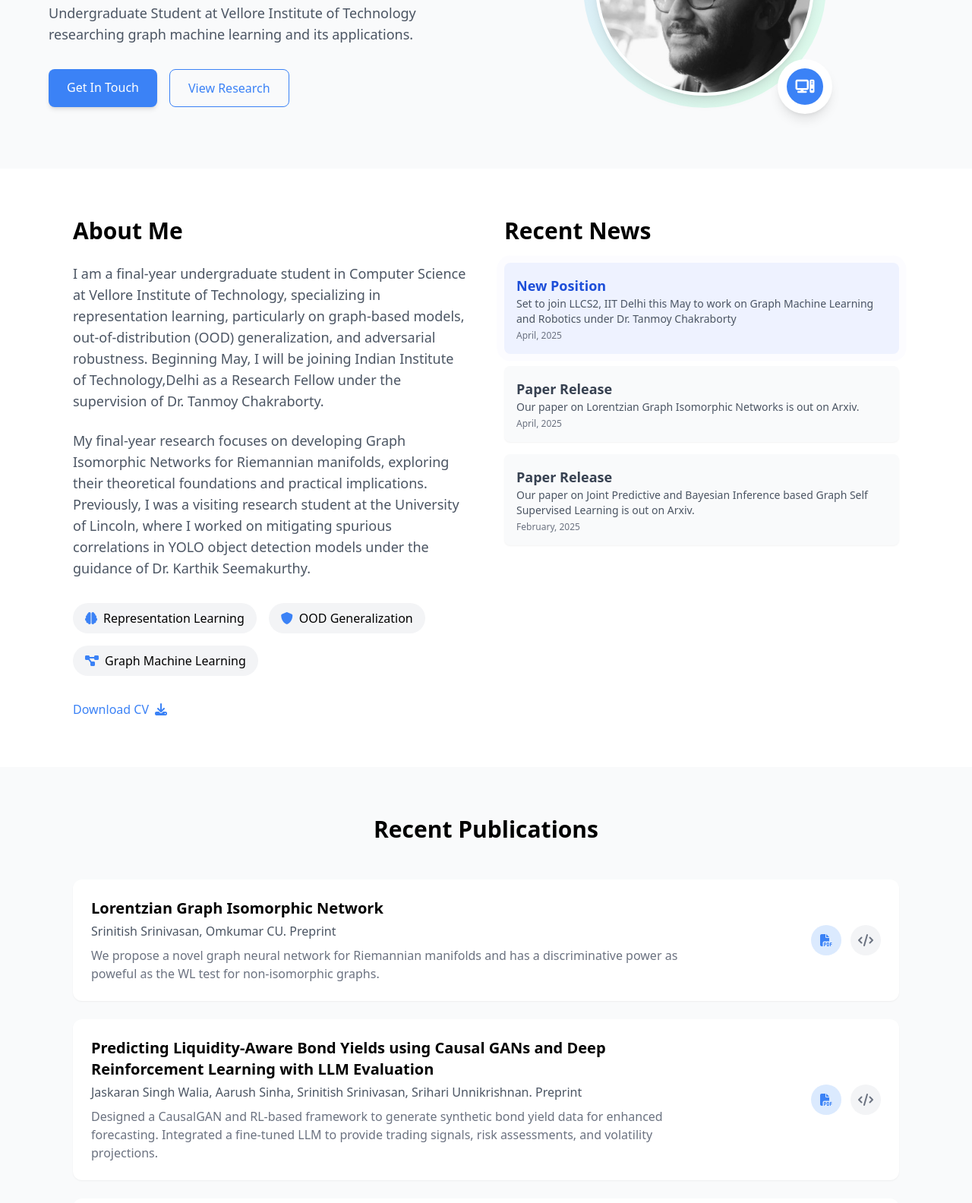
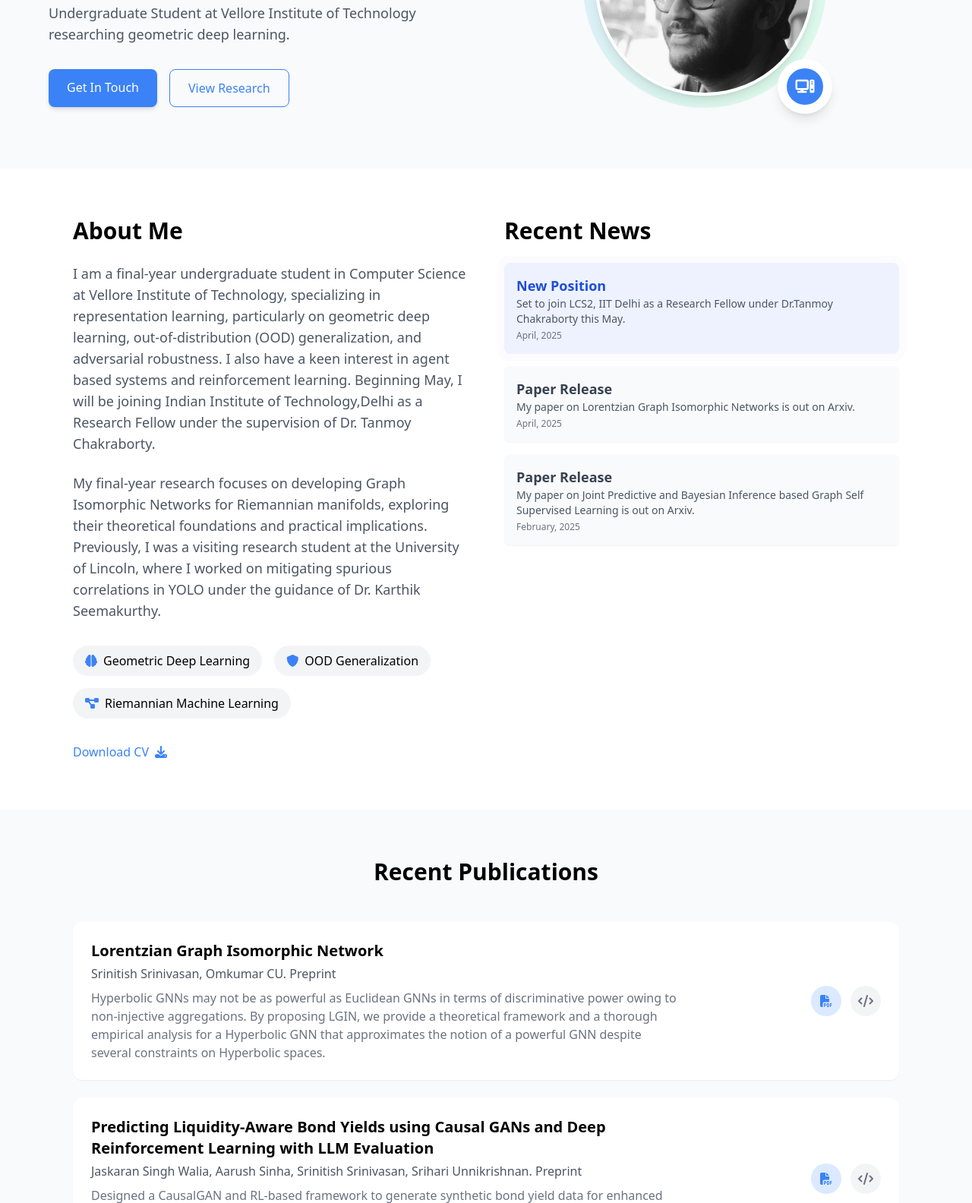
Before and after one commit to Deceptrax123/Research-Portfolio, a plain HTML site: page index.html in a window 1280 px wide. Shown: the part 322-1906 px from the top of the page at 76% size. Drawn offline with nearby package versions, Linux system fonts and the light colour scheme.

Commit message:
update site

```diff
--- a/index.html
+++ b/index.html
@@ -117,7 +117,7 @@
                         <span class="typewriter" id="typewriter"></span>
                     </h2>
                     <p class="text-gray-600 mb-8 text-lg">
-                        Undergraduate Student at Vellore Institute of Technology researching graph machine learning and its applications.
+                        Undergraduate Student at Vellore Institute of Technology researching geometric deep learning.
                     </p>
                     <div class="flex space-x-4">
                         <a href="#contact" class="bg-blue-500 hover:bg-blue-600 text-white px-6 py-3 rounded-lg font-medium transition shadow-md">
@@ -141,22 +141,22 @@
                     <h2 class="text-3xl font-bold mb-6">About Me</h2>
                     <p class="text-gray-600 mb-6 text-lg">
                         I am a final-year undergraduate student in Computer Science at Vellore Institute of Technology, specializing in
-                        representation learning, particularly on graph-based models, out-of-distribution (OOD) generalization, and adversarial robustness.
-                        Beginning May, I will be joining Indian Institute of Technology,Delhi as a Research Fellow under the supervision of
+                        representation learning, particularly on geometric deep learning, out-of-distribution (OOD) generalization, and adversarial robustness. I
+                        also have a keen interest in agent based systems and reinforcement learning. Beginning May, I will be joining Indian Institute of Technology,Delhi as a Research Fellow under the supervision of
                         Dr. Tanmoy Chakraborty.
                     </p>
 
                     <p class="text-gray-600 mb-6 text-lg">
                         My final-year research focuses on developing Graph Isomorphic Networks for Riemannian manifolds, exploring their
                         theoretical foundations and practical implications. Previously, I was a visiting research student at the
-                        University of Lincoln, where I worked on mitigating spurious correlations in YOLO object detection models under
+                        University of Lincoln, where I worked on mitigating spurious correlations in YOLO under
                         the guidance of Dr. Karthik Seemakurthy.
                     </p>
 
                     <div class="flex flex-wrap gap-4 mt-8">
                         <div class="bg-gray-100 px-4 py-2 rounded-full flex items-center">
                             <i class="fas fa-brain text-blue-500 mr-2"></i>
-                            <span>Representation Learning</span>
+                            <span>Geometric Deep Learning</span>
                         </div>
                         <div class="bg-gray-100 px-4 py-2 rounded-full flex items-center">
                             <i class="fas fa-shield text-blue-500 mr-2"></i>
@@ -164,7 +164,7 @@
                         </div>
                         <div class="bg-gray-100 px-4 py-2 rounded-full flex items-center">
                             <i class="fas fa-project-diagram text-blue-500 mr-2"></i>
-                            <span>Graph Machine Learning</span>
+                            <span>Riemannian Machine Learning</span>
                         </div>
                     </div>
 
@@ -181,18 +181,18 @@
                     <div class="space-y-4">
                         <div class="bg-indigo-50 p-4 rounded-lg shadow-sm pulse">
                             <h3 class="text-lg font-semibold text-blue-700">New Position</h3>
-                            <p class="text-sm text-gray-600">Set to join LLCS2, IIT Delhi this May to work on Graph Machine Learning and Robotics under Dr. Tanmoy Chakraborty</p>
+                            <p class="text-sm text-gray-600">Set to join LCS2, IIT Delhi as a Research Fellow under Dr.Tanmoy Chakraborty this May.</p>
                             <p class="text-xs text-gray-500 mt-1">April, 2025</p>
                         </div>
 
                         <div class="bg-gray-50 p-4 rounded-lg shadow-sm">
                             <h3 class="text-lg font-semibold text-gray-700">Paper Release</h3>
-                            <p class="text-sm text-gray-600">Our paper on Lorentzian Graph Isomorphic Networks is out on Arxiv.</p>
+                            <p class="text-sm text-gray-600">My paper on Lorentzian Graph Isomorphic Networks is out on Arxiv.</p>
                             <p class="text-gray-500 text-xs mt-1">April, 2025</p>
                         </div>
                         <div class="bg-gray-50 p-4 rounded-lg shadow-sm">
                             <h3 class="text-lg font-semibold text-gray-700">Paper Release</h3>
-                            <p class="text-gray-600 text-sm">Our paper on Joint Predictive and Bayesian Inference based Graph Self Supervised Learning is out on Arxiv.</p>
+                            <p class="text-gray-600 text-sm">My paper on Joint Predictive and Bayesian Inference based Graph Self Supervised Learning is out on Arxiv.</p>
                             <p class="text-gray-500 text-xs mt-1">February, 2025</p>
                         </div>
                     </div>
@@ -216,8 +216,9 @@
                                 Srinitish Srinivasan, Omkumar CU. <span class="font-medium">Preprint</span>
                             </p>
                             <p class="text-gray-500">
-                                We propose a novel graph neural network for Riemannian manifolds and has a discriminative power as poweful
-                                as the WL test for non-isomorphic graphs.
+                                Hyperbolic GNNs may not be as powerful as Euclidean GNNs in terms of discriminative power
+                                owing to non-injective aggregations. By proposing LGIN, we provide a theoretical framework and a thorough empirical analysis for a Hyperbolic GNN
+                                that approximates the notion of a powerful GNN despite several constraints on Hyperbolic spaces.
                             </p>
                         </div>
                         <div class="md:w-1/4 mt-4 md:mt-0 flex md:justify-end">
@@ -354,7 +355,7 @@
                             </div>
                             <div>
                                 <p class="text-gray-500 text-sm">Office</p>
-                                <p class="font-medium">LLCS2, Yardi School of AI, IIT Delhi</p>
+                                <p class="font-medium">LCS2, Department of Electrical Engineering, IIT Delhi</p>
                             </div>
                         </div>
 
```
Also changed, not shown: 1 other file.
